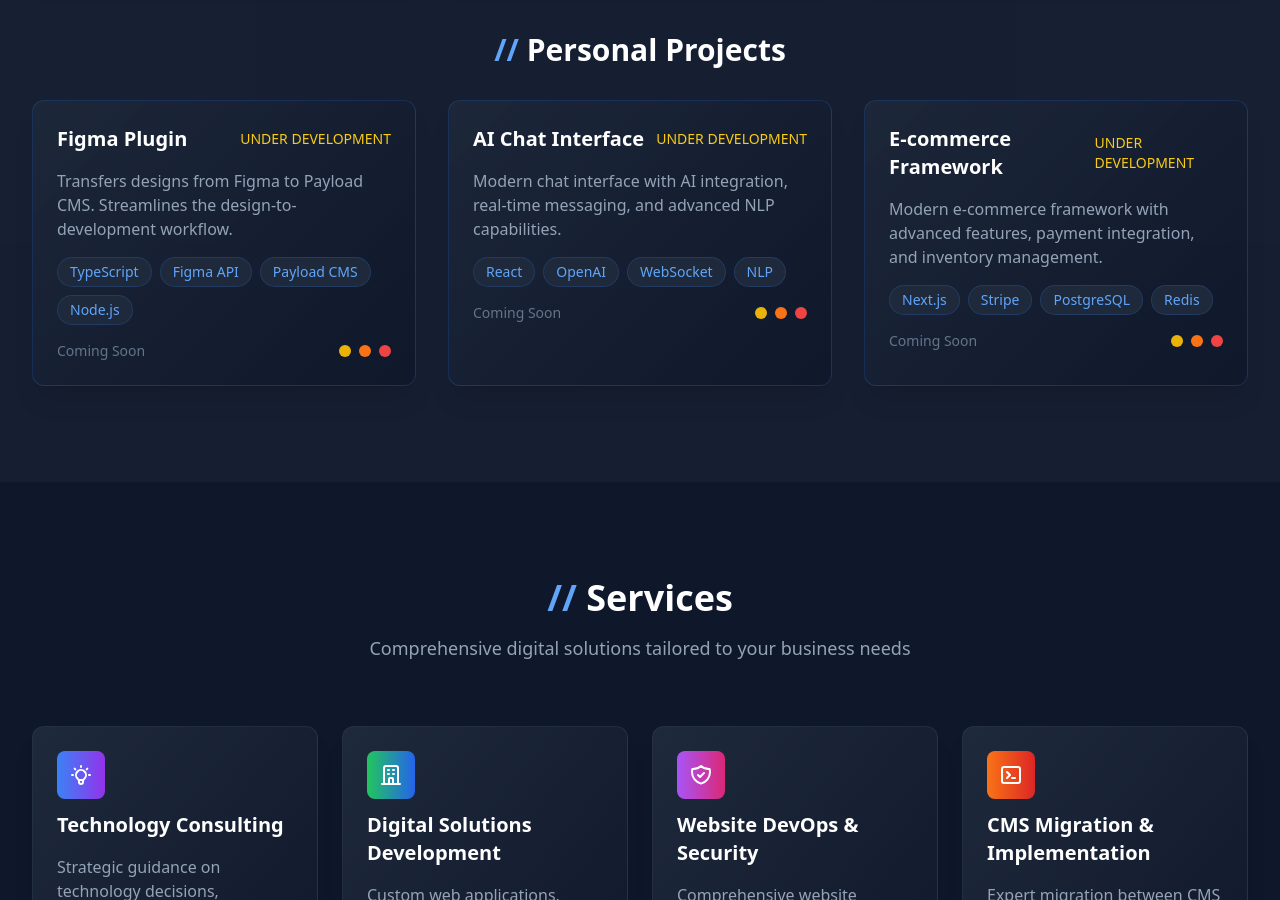
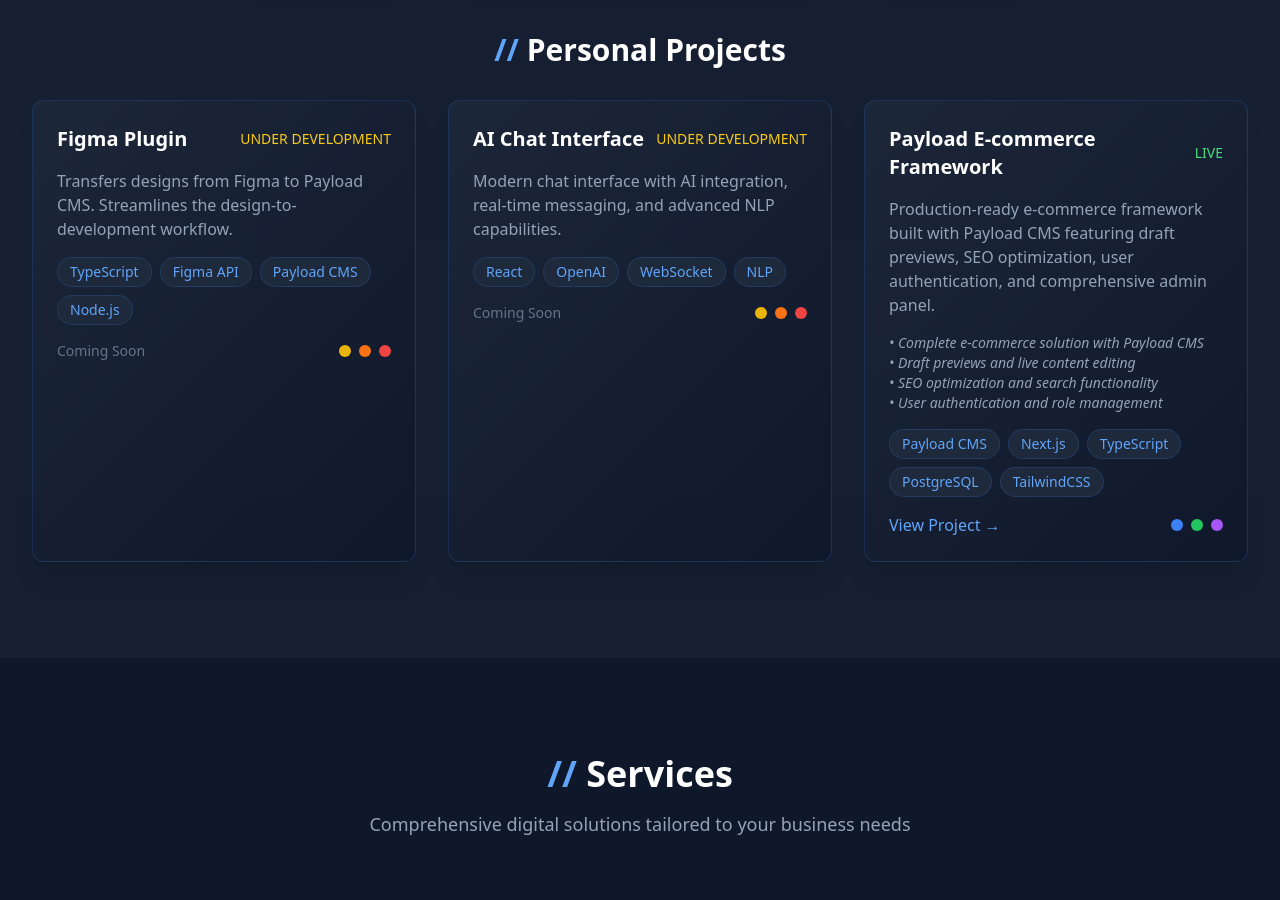
Before and after one commit to shaneth4312/portfolio-2025, a Next.js app: page / in a window 1280 px wide. Shown: the part 3060-3960 px from the top of the page. Built offline with nearby package versions, Linux system fonts and the light colour scheme.

Commit message:
update e-commerce framework

```diff
--- a/src/components/Projects.tsx
+++ b/src/components/Projects.tsx
@@ -156,22 +156,29 @@
 
             <div className="project-card">
               <div className="flex items-center justify-between mb-4">
-                <h4 className="text-xl font-bold">E-commerce Framework</h4>
-                <span className="text-yellow-400 text-sm">UNDER DEVELOPMENT</span>
+                <h4 className="text-xl font-bold">Payload E-commerce Framework</h4>
+                <span className="text-green-400 text-sm">LIVE</span>
               </div>
-              <p className="text-slate-400 mb-4">Modern e-commerce framework with advanced features, payment integration, and inventory management.</p>
+              <p className="text-slate-400 mb-4">Production-ready e-commerce framework built with Payload CMS featuring draft previews, SEO optimization, user authentication, and comprehensive admin panel.</p>
+              <ul className="text-slate-400 mb-4 italic text-sm">
+                <li>• Complete e-commerce solution with Payload CMS</li>
+                <li>• Draft previews and live content editing</li>
+                <li>• SEO optimization and search functionality</li>
+                <li>• User authentication and role management</li>
+              </ul>
               <div className="flex flex-wrap gap-2 mb-4">
+                <span className="tech-tag">Payload CMS</span>
                 <span className="tech-tag">Next.js</span>
-                <span className="tech-tag">Stripe</span>
+                <span className="tech-tag">TypeScript</span>
                 <span className="tech-tag">PostgreSQL</span>
-                <span className="tech-tag">Redis</span>
+                <span className="tech-tag">TailwindCSS</span>
               </div>
               <div className="flex justify-between items-center">
-                <span className="text-slate-500 text-sm">Coming Soon</span>
+                <a href="https://github.com/shaneth4312/Payload-E-commerce-Framework" target="_blank" rel="noopener noreferrer" className="text-blue-400 hover:text-blue-300 transition-colors">View Project →</a>
                 <div className="flex space-x-2">
-                  <span className="w-3 h-3 bg-yellow-500 rounded-full"></span>
-                  <span className="w-3 h-3 bg-orange-500 rounded-full"></span>
-                  <span className="w-3 h-3 bg-red-500 rounded-full"></span>
+                  <span className="w-3 h-3 bg-blue-500 rounded-full"></span>
+                  <span className="w-3 h-3 bg-green-500 rounded-full"></span>
+                  <span className="w-3 h-3 bg-purple-500 rounded-full"></span>
                 </div>
               </div>
             </div>
```
